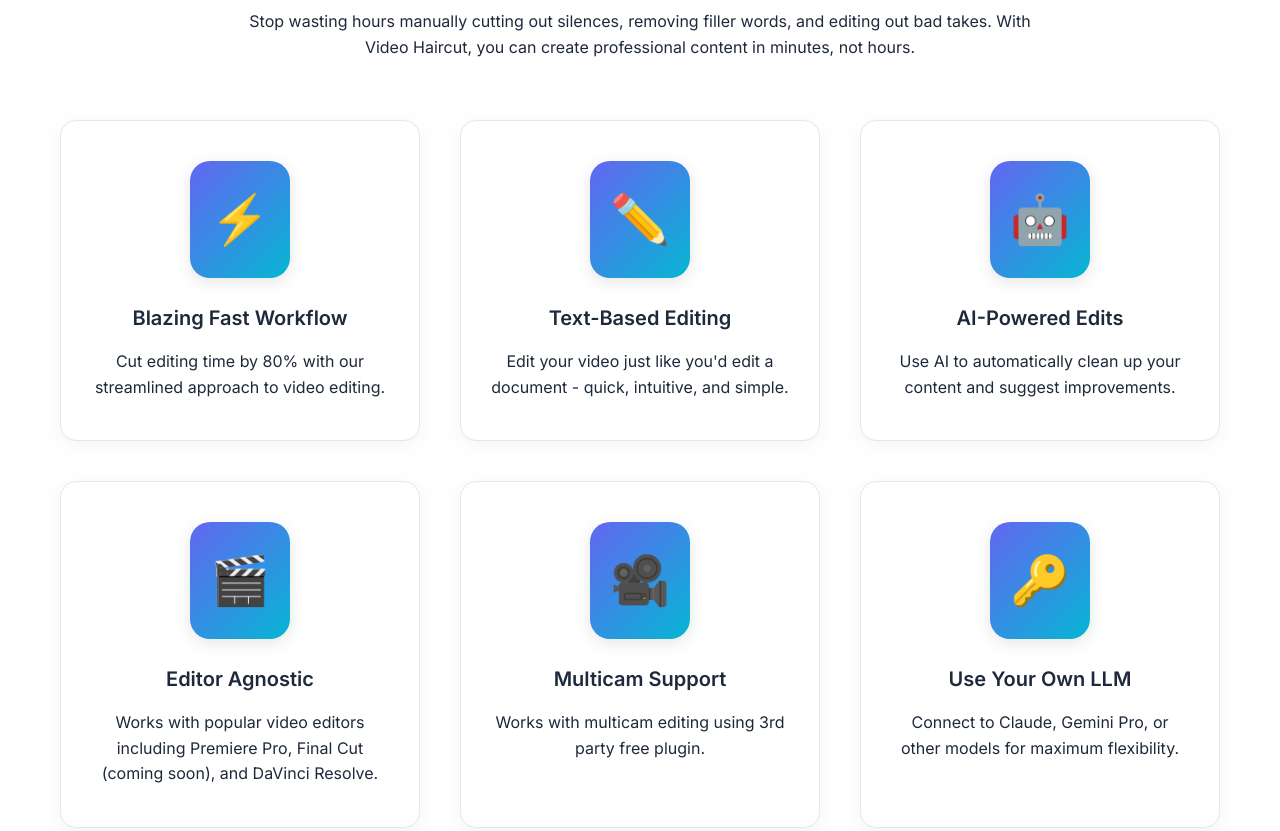
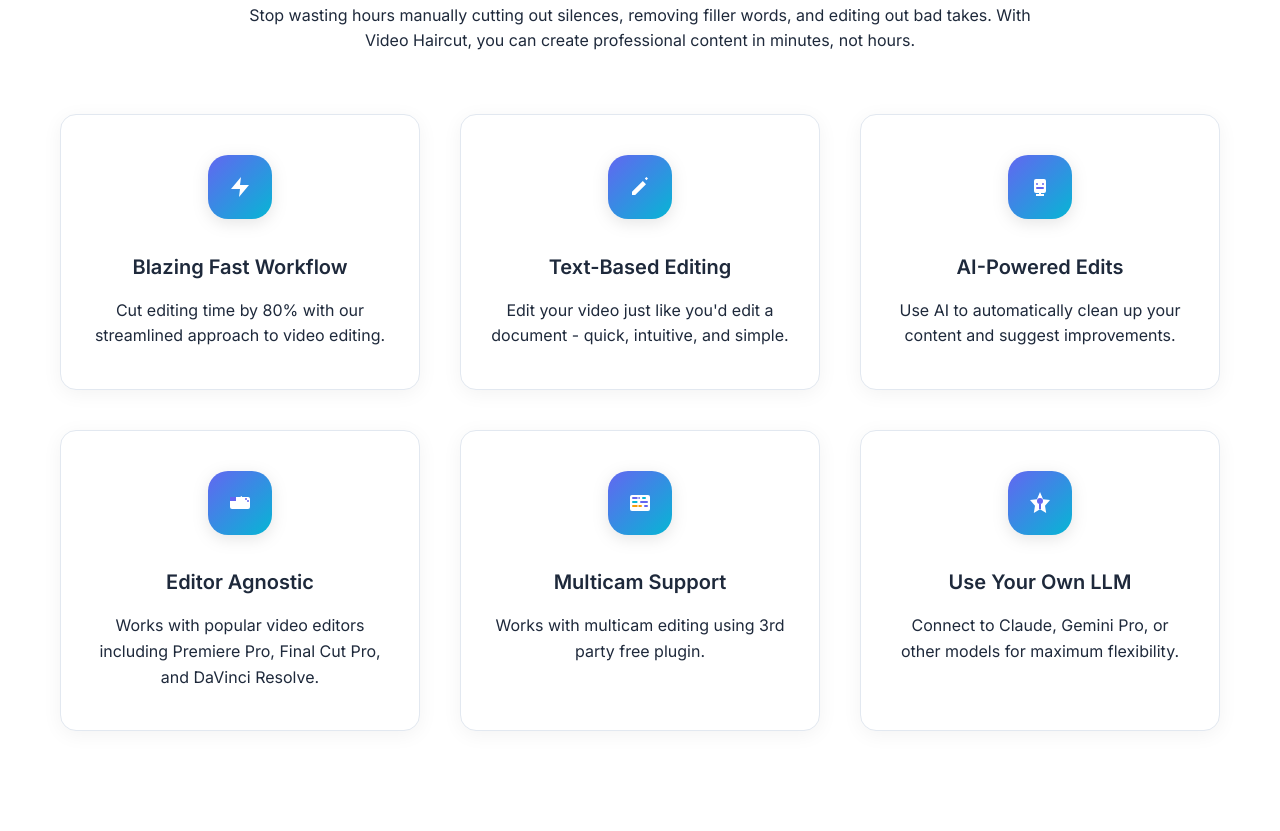
Before and after one commit to js-commit/video-haircut, a plain HTML site: page index.html in a window 1280 px wide. Shown: the part 1543-2374 px from the top of the page. Drawn offline with Linux system fonts and the light colour scheme.

Commit message:
Replaces emoji icons with SVG for the new website design.

```diff
--- a/index.html
+++ b/index.html
@@ -181,9 +181,9 @@
             gap: 8px;
         }
 
-        .logo::before {
-            content: '✂️';
-            font-size: 28px;
+        .logo-icon {
+            width: 28px;
+            height: 28px;
             filter: drop-shadow(0 2px 4px rgba(0,0,0,0.1));
         }
 
@@ -378,7 +378,8 @@
         }
 
         .feature-icon {
-            font-size: 48px;
+            width: 64px;
+            height: 64px;
             margin-bottom: 24px;
             display: inline-block;
             padding: 20px;
@@ -665,7 +666,21 @@
 <header>
     <div class="container">
         <div class="header-content">
-            <a href="/" class="logo">Video Haircut</a>
+            <a href="/" class="logo">
+                <svg class="logo-icon" viewBox="0 0 24 24" fill="none" xmlns="http://www.w3.org/2000/svg">
+                    <path d="M9.5 12L8 10.5L9.5 9L11 10.5L9.5 12Z" fill="url(#logoGradient)"/>
+                    <path d="M14.5 12L16 10.5L14.5 9L13 10.5L14.5 12Z" fill="url(#logoGradient)"/>
+                    <path d="M8 14L16 6" stroke="url(#logoGradient)" stroke-width="2" stroke-linecap="round"/>
+                    <path d="M8 6L16 14" stroke="url(#logoGradient)" stroke-width="2" stroke-linecap="round"/>
+                    <defs>
+                        <linearGradient id="logoGradient" x1="0%" y1="0%" x2="100%" y2="100%">
+                            <stop offset="0%" style="stop-color:#6366f1;stop-opacity:1" />
+                            <stop offset="100%" style="stop-color:#06b6d4;stop-opacity:1" />
+                        </linearGradient>
+                    </defs>
+                </svg>
+                Video Haircut
+            </a>
             <nav class="nav-menu">
                 <a href="#features" class="nav-link">Features</a>
                 <a href="#how-it-works" class="nav-link">How It Works</a>
@@ -693,7 +708,7 @@
                     </svg>
                 </div>
             </div>
-            <iframe id="youtube-video" style="display: none;" src="https://www.youtube.com/embed/meINkVyVvj4?start=267" title="Video Haircut Demo Video" allow="accelerometer; autoplay; clipboard-write; encrypted-media; gyroscope; picture-in-picture" allowfullscreen></iframe>
+            <iframe id="youtube-video" style="display: none;" src="https://youtu.be/Jdpe8QNu7-8" title="Video Haircut Demo Video" allow="accelerometer; autoplay; clipboard-write; encrypted-media; gyroscope; picture-in-picture" allowfullscreen></iframe>
         </div>
 
         <div>
@@ -712,32 +727,67 @@
 
         <div class="feature-grid">
             <div class="feature">
-                <div class="feature-icon">⚡️</div>
+                <svg class="feature-icon" viewBox="0 0 24 24" fill="none" xmlns="http://www.w3.org/2000/svg">
+                    <path d="M13 2L3 14H12L11 22L21 10H12L13 2Z" fill="white"/>
+                </svg>
                 <h3 class="feature-title">Blazing Fast Workflow</h3>
                 <p>Cut editing time by 80% with our streamlined approach to video editing.</p>
             </div>
             <div class="feature">
-                <div class="feature-icon">✏️</div>
+                <svg class="feature-icon" viewBox="0 0 24 24" fill="none" xmlns="http://www.w3.org/2000/svg">
+                    <path d="M18.414 2L20 3.586L18.414 5.172L16.828 3.586L18.414 2ZM4 20V16.828L14.828 6L18 9.172L7.172 20H4Z" fill="white"/>
+                </svg>
                 <h3 class="feature-title">Text-Based Editing</h3>
                 <p>Edit your video just like you'd edit a document - quick, intuitive, and simple.</p>
             </div>
             <div class="feature">
-                <div class="feature-icon">🤖</div>
+                <svg class="feature-icon" viewBox="0 0 24 24" fill="none" xmlns="http://www.w3.org/2000/svg">
+                    <rect x="6" y="4" width="12" height="14" rx="2" fill="white"/>
+                    <circle cx="9" cy="9" r="1" fill="#6366f1"/>
+                    <circle cx="15" cy="9" r="1" fill="#6366f1"/>
+                    <path d="M9 13H15" stroke="#6366f1" stroke-width="2" stroke-linecap="round"/>
+                    <path d="M12 18V20" stroke="white" stroke-width="2"/>
+                    <path d="M8 20H16" stroke="white" stroke-width="2"/>
+                </svg>
                 <h3 class="feature-title">AI-Powered Edits</h3>
                 <p>Use AI to automatically clean up your content and suggest improvements.</p>
             </div>
             <div class="feature">
-                <div class="feature-icon">🎬</div>
+                <svg class="feature-icon" viewBox="0 0 24 24" fill="none" xmlns="http://www.w3.org/2000/svg">
+                    <rect x="2" y="6" width="20" height="12" rx="2" fill="white"/>
+                    <rect x="2" y="6" width="6" height="4" fill="#6366f1"/>
+                    <path d="M8 8L14 5V13L8 10V8Z" fill="white"/>
+                    <circle cx="18" cy="8" r="1" fill="#6366f1"/>
+                    <circle cx="20" cy="10" r="1" fill="#6366f1"/>
+                </svg>
                 <h3 class="feature-title">Editor Agnostic</h3>
-                <p>Works with popular video editors including Premiere Pro, Final Cut (coming soon), and DaVinci Resolve.</p>
+                <p>Works with popular video editors including Premiere Pro, Final Cut Pro, and DaVinci Resolve.</p>
             </div>
             <div class="feature">
-                <div class="feature-icon">🎥</div>
+                <svg class="feature-icon" viewBox="0 0 24 24" fill="none" xmlns="http://www.w3.org/2000/svg">
+                    <!-- Timeline background -->
+                    <rect x="2" y="4" width="20" height="16" rx="2" fill="white"/>
+                    <!-- Track 1 -->
+                    <rect x="4" y="6" width="8" height="2" rx="1" fill="#6366f1"/>
+                    <rect x="14" y="6" width="4" height="2" rx="1" fill="#06b6d4"/>
+                    <!-- Track 2 -->
+                    <rect x="4" y="10" width="6" height="2" rx="1" fill="#06b6d4"/>
+                    <rect x="12" y="10" width="8" height="2" rx="1" fill="#6366f1"/>
+                    <!-- Track 3 -->
+                    <rect x="4" y="14" width="10" height="2" rx="1" fill="#f59e0b"/>
+                    <rect x="16" y="14" width="4" height="2" rx="1" fill="#6366f1"/>
+                    <!-- Playhead -->
+                    <rect x="9.5" y="4" width="1" height="16" fill="white"/>
+                </svg>
                 <h3 class="feature-title">Multicam Support</h3>
                 <p>Works with multicam editing using 3rd party free plugin.</p>
             </div>
             <div class="feature">
-                <div class="feature-icon">🔑</div>
+                <svg class="feature-icon" viewBox="0 0 24 24" fill="none" xmlns="http://www.w3.org/2000/svg">
+                    <path d="M12 1L15.09 8.26L22 9L17 14.74L18.18 22L12 18.27L5.82 22L7 14.74L2 9L8.91 8.26L12 1Z" fill="white"/>
+                    <circle cx="12" cy="10" r="3" fill="#6366f1"/>
+                    <rect x="11" y="13" width="2" height="5" fill="#6366f1"/>
+                </svg>
                 <h3 class="feature-title">Use Your Own LLM</h3>
                 <p>Connect to Claude, Gemini Pro, or other models for maximum flexibility.</p>
             </div>
@@ -778,7 +828,7 @@
                 <div class="step-number">3</div>
                 <div class="step-content">
                     <h3>Export to your editor</h3>
-                    <p>Take the edits to Premiere Pro, Final Cut (coming soon), DaVinci Resolve.</p>
+                    <p>Take the edits to Premiere Pro, Final Cut Pro, and DaVinci Resolve.</p>
                 </div>
             </div>
 
```
Also changed, not shown: .claude/settings.local.json (added), apple-touch-icon.png (added), favicon-16x16.png (added), favicon-32x32.png (added), favicon-48.png (added), favicon-bold.svg (added), favicon-solid.svg (added), favicon.ico (added), favicon.svg (added), site.webmanifest (added), 1 other file.
